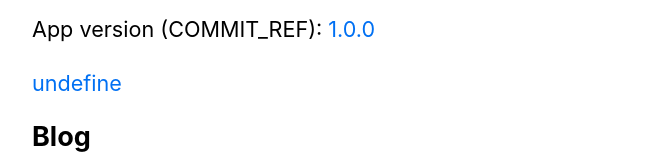
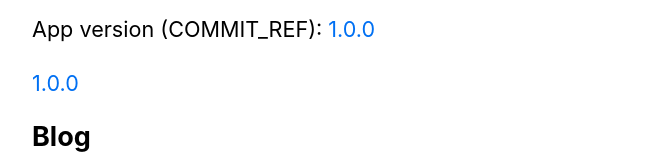
Before and after one commit to ryzhak/nextjs-blog, a Next.js app: page / in a window 1280 px wide. Shown: the part 491-651 px from the top of the page, without its empty margins (302-959 px from the left). Built offline with nearby package versions, Linux system fonts and the light colour scheme.

Commit message:
fix: env 6

```diff
--- a/pages/index.js
+++ b/pages/index.js
@@ -43,7 +43,7 @@ export default function Home({ allPostsData }) {
               href={`https://github.com/ubiquity/ubiquity-dollar/commit/${process.env.COMMIT_REF}`}
               target="_blank"
             >
-              {String(process.env.COMMIT_REF).substring(0,8)}
+              1.0.0
             </a>
           </div>
       </section>
```
